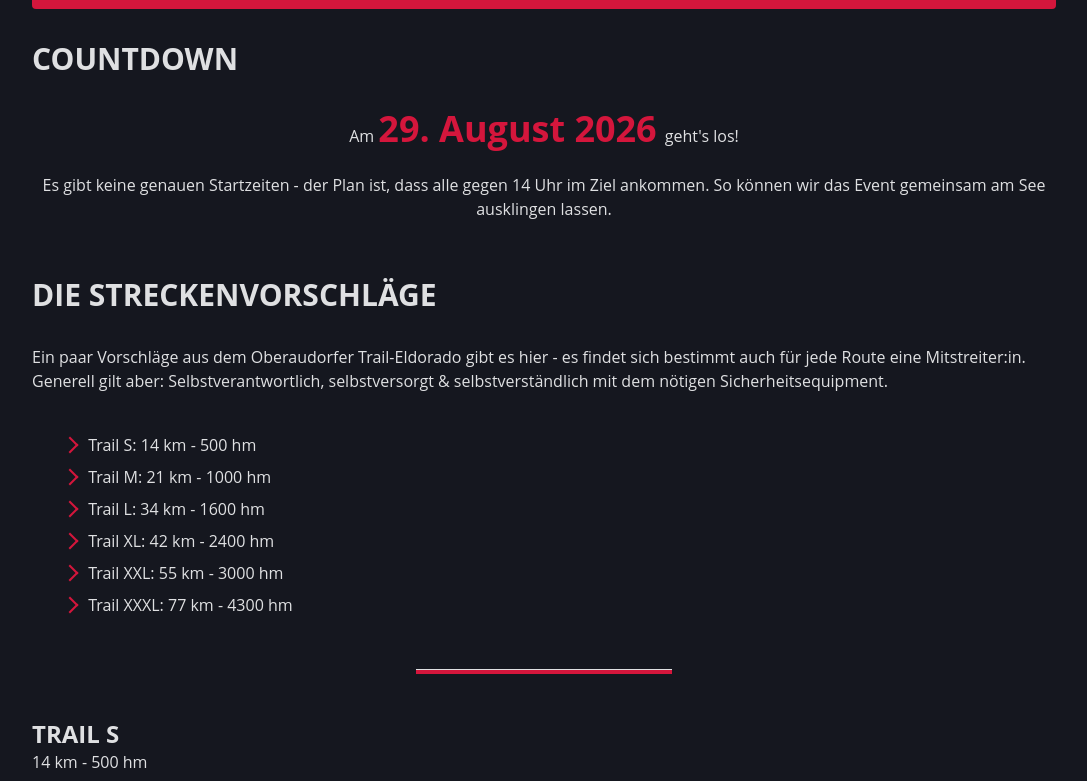
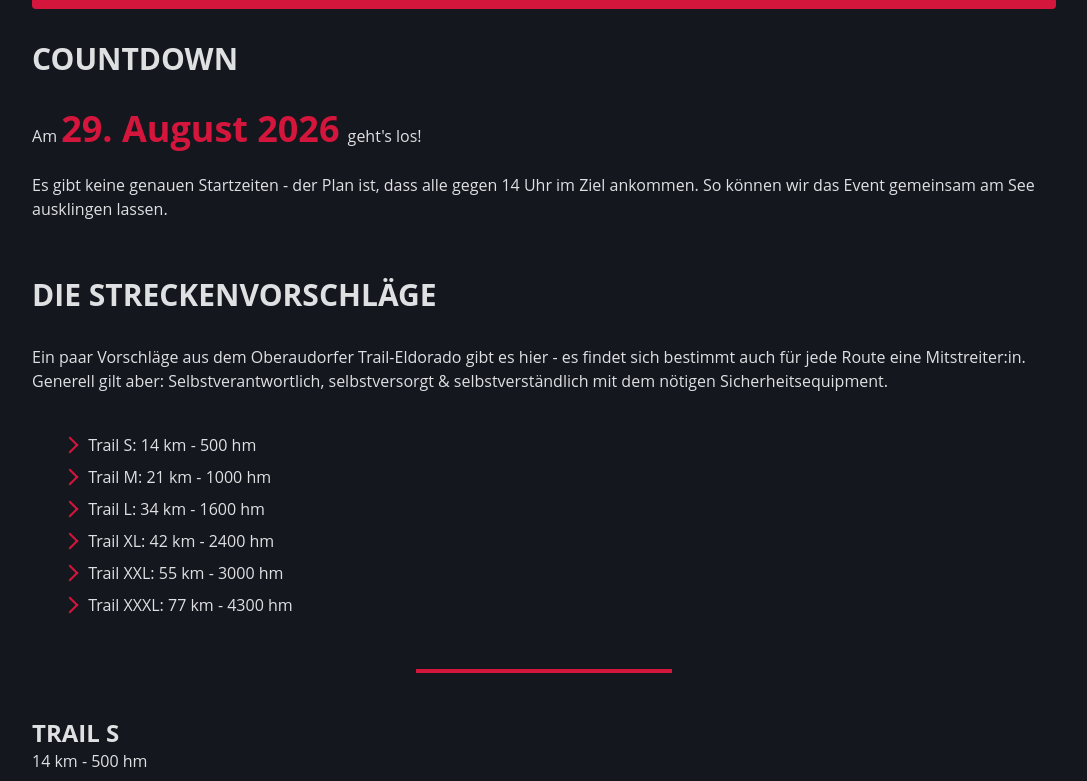
Before and after one commit to lud-hu/trail-fun-run, a SvelteKit app: page / in a window 1280 px wide. Shown: the part 1339-2120 px from the top of the page, without its empty margins (96-1183 px from the left). Built offline with nearby package versions, Linux system fonts and the light colour scheme.

Commit message:
style: refine section and hr element styles in the main layout

```diff
--- a/src/routes/+page.svelte
+++ b/src/routes/+page.svelte
@@ -63,7 +63,7 @@
 			</span>
 		</a>
 		<h2 class="text-3xl font-bold uppercase">Countdown</h2>
-		<section class="mb-6 text-center">
+		<section class="mb-6">
 			<p>
 				Am
 				<strong class="text-primary-500 mr-1 text-4xl font-bold"
@@ -97,7 +97,7 @@
 		</nav>
 
 		{#each trails as trail (trail.id)}
-			<hr class="bg-primary-500 mx-auto my-3 w-1/4 pt-1" />
+			<hr class="bg-primary-500 mx-auto my-3 w-1/4 border-t-0 pt-1" />
 			<TrailDetails {trail} goalTime={EVENT_DATE} />
 		{/each}
 	</main>
```
